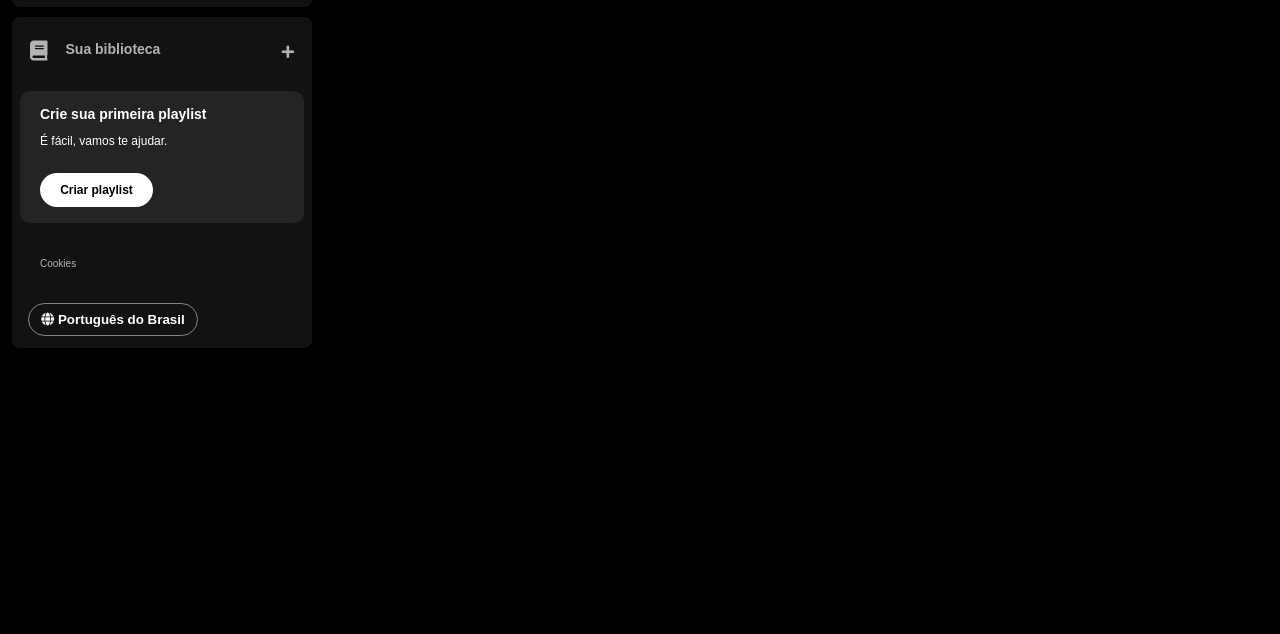
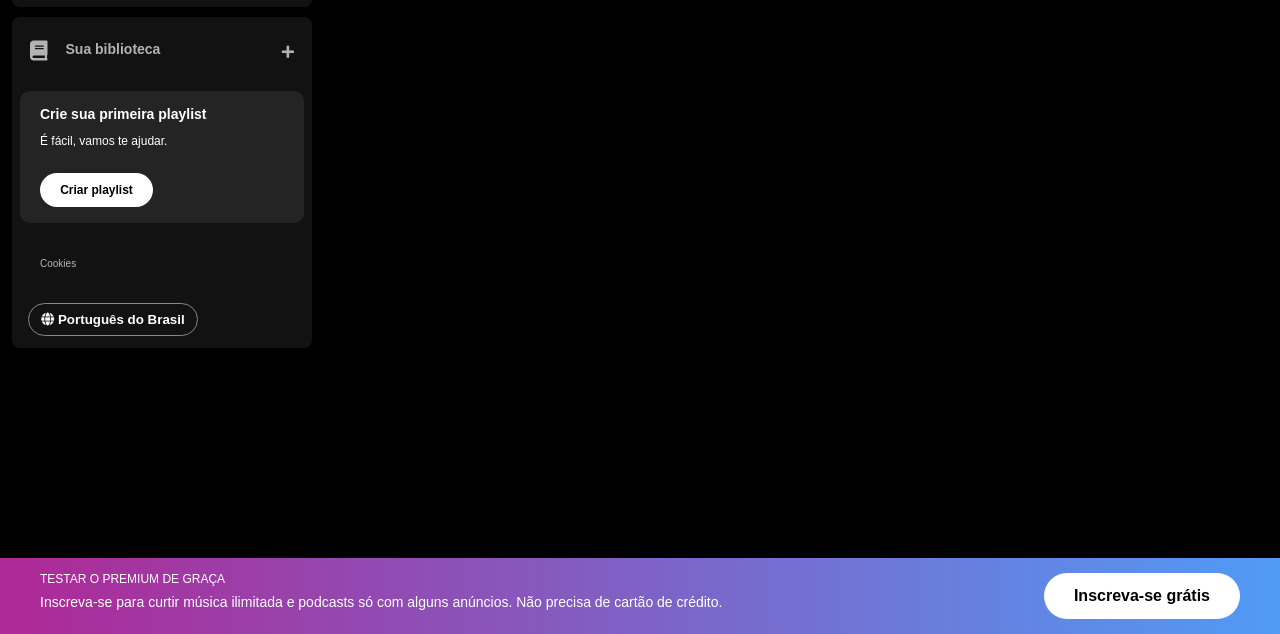
Before and after one commit to adrianganzo/spotify-imersao-alura, a plain HTML site: page index.html in a window 1280 px wide. Shown: the part 166-800 px from the top of the page. Drawn offline with Linux system fonts and the light colour scheme.

Commit message:
footer criado / desafio aula 2 completo

```diff
--- a/index.html
+++ b/index.html
@@ -74,5 +74,19 @@
         </div>
       </div>
     </div>
+
+    <footer class="disclaimer-premium">
+      <div class="text">
+        <p class="disclaimer-premium__title">Testar o Premium de graça</p>
+        <p class="disclaimer-premium__subtitle">
+          Inscreva-se para curtir música ilimitada e podcasts só com alguns
+          anúncios. Não precisa de cartão de crédito.
+        </p>
+      </div>
+
+      <div class="button">
+        <button>Inscreva-se grátis</button>
+      </div>
+    </footer>
   </body>
 </html>
--- a/styles.css
+++ b/styles.css
@@ -169,3 +169,46 @@ body {
   padding: 8px;
   border-radius: 20px;
 }
+
+.disclaimer-premium {
+  position: fixed;
+  bottom: 0;
+  left: 0;
+  right: 0;
+  background: linear-gradient(to right, #ae2896, #509bf5);
+  padding: 15px 40px;
+  display: flex;
+  justify-content: space-between;
+}
+
+.disclaimer-premium .text {
+  flex-shrink: 0;
+}
+
+.disclaimer-premium .disclaimer-premium__title {
+  color: #fff;
+  text-transform: uppercase;
+  font-weight: 400;
+  font-size: 12px;
+  margin-bottom: 10px;
+  font-family: "DM Sans", sans-serif;
+}
+
+.disclaimer-premium .disclaimer-premium__subtitle {
+  color: #fff;
+  font-size: 14px;
+  font-weight: 500;
+  font-family: "DM Sans", sans-serif;
+}
+
+.disclaimer-premium button {
+  background-color: #fff;
+  color: #000;
+  font-size: 16px;
+  font-weight: bold;
+  padding: 14px 30px;
+  border: 0;
+  border-radius: 40px;
+  cursor: pointer;
+  font-family: "DM Sans", sans-serif;
+}
```
